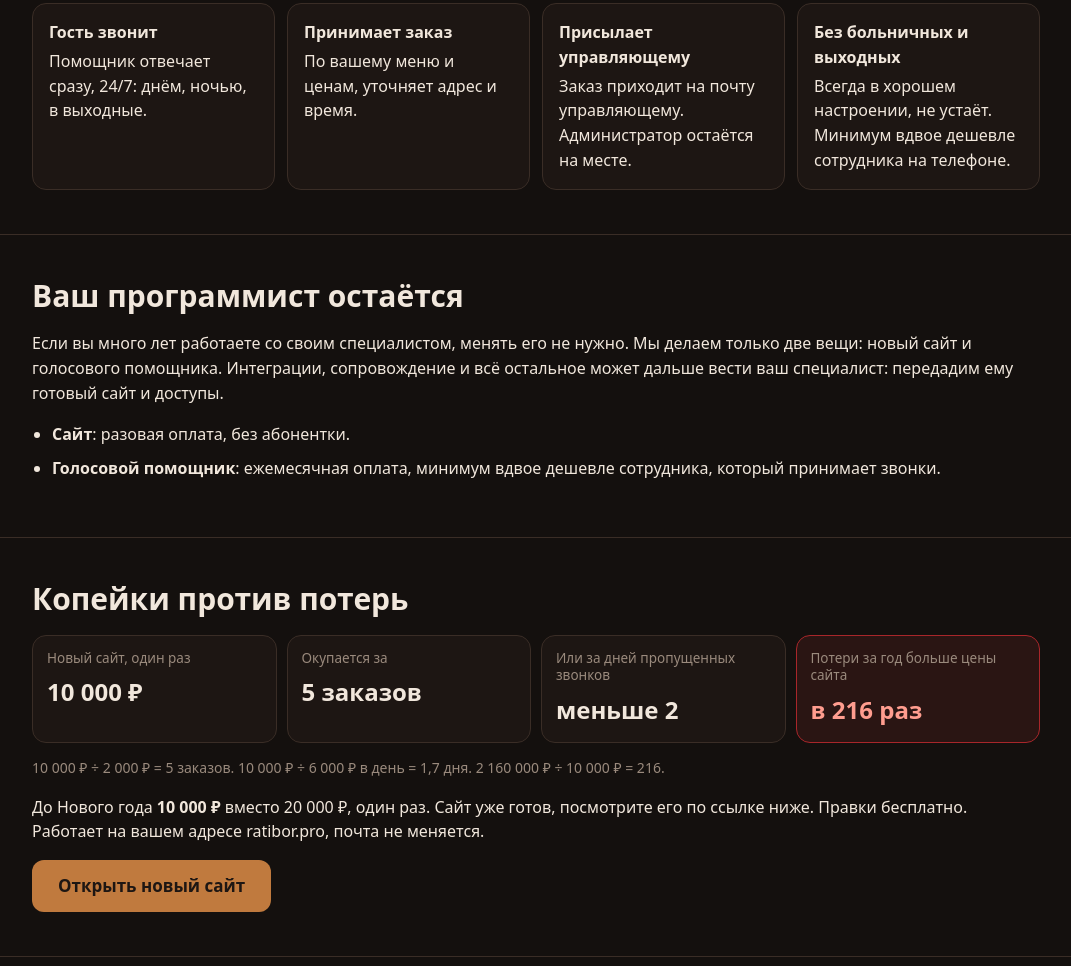
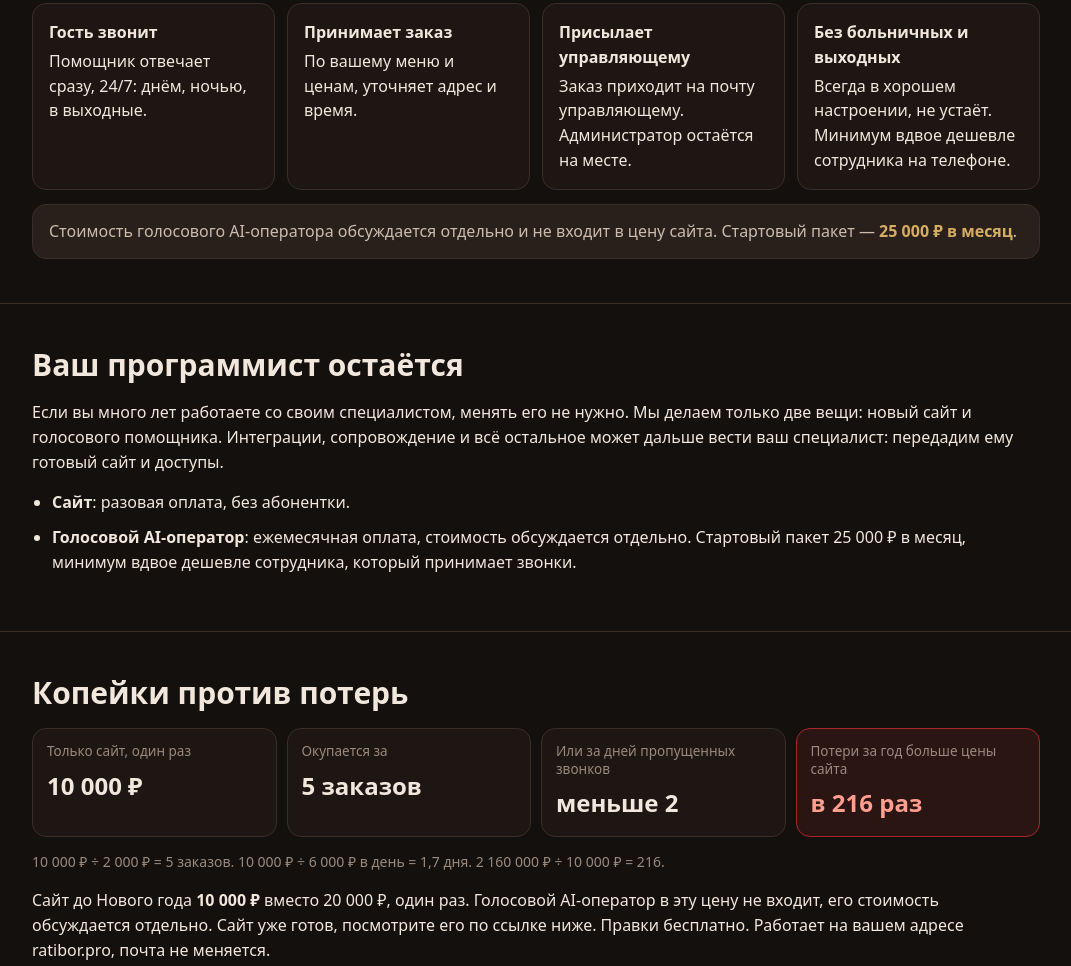
Before and after one commit to jacktassel2-sketch/ratibor-demo, a plain HTML site: page index.html in a window 1280 px wide. Shown: the part 1783-2749 px from the top of the page, without its empty margins (104-1175 px from the left). Drawn offline with Linux system fonts and the light colour scheme.

Commit message:
Ратибор: цена голосового AI-оператора отдельно, стартовый пакет 25 000 ₽/мес
Co-Authored-By: Claude Opus 5.5 <noreply@anthropic.com>

```diff
--- a/index.html
+++ b/index.html
@@ -60,6 +60,7 @@ footer a{color:var(--ink2)}
 .gains b{color:var(--ok)}
 @media (max-width:860px){.gains{grid-template-columns:1fr 1fr}}
 @media (max-width:600px){.gains{grid-template-columns:1fr;gap:8px}.gains li{display:flex;align-items:baseline;gap:12px;padding:12px 14px}.gains li:before{margin:0;font-size:22px;flex:none}}
+.price-voice{margin:14px 0 0;background:var(--card2);border:1px solid var(--line);border-radius:14px;padding:14px 16px;color:var(--ink2)}.price-voice b{color:var(--gold)}
 </style>
 </head>
 <body>
@@ -140,6 +141,7 @@ footer a{color:var(--ink2)}
       <li><b>Присылает управляющему</b>Заказ приходит на почту управляющему. Администратор остаётся на месте.</li>
       <li><b>Без больничных и выходных</b>Всегда в хорошем настроении, не устаёт. Минимум вдвое дешевле сотрудника на телефоне.</li>
     </ol>
+    <p class="price-voice">Стоимость голосового AI-оператора обсуждается отдельно и не входит в цену сайта. Стартовый пакет — <b>25 000 ₽ в месяц</b>.</p>
   </div>
 </section>
 
@@ -149,7 +151,7 @@ footer a{color:var(--ink2)}
     <p>Если вы много лет работаете со своим специалистом, менять его не нужно. Мы делаем только две вещи: новый сайт и голосового помощника. Интеграции, сопровождение и всё остальное может дальше вести ваш специалист: передадим ему готовый сайт и доступы.</p>
     <ul>
       <li><b>Сайт</b>: разовая оплата, без абонентки.</li>
-      <li><b>Голосовой помощник</b>: ежемесячная оплата, минимум вдвое дешевле сотрудника, который принимает звонки.</li>
+      <li><b>Голосовой AI-оператор</b>: ежемесячная оплата, стоимость обсуждается отдельно. Стартовый пакет 25 000 ₽ в месяц, минимум вдвое дешевле сотрудника, который принимает звонки.</li>
     </ul>
   </div>
 </section>
@@ -158,13 +160,13 @@ footer a{color:var(--ink2)}
   <div class="wrap">
     <h2>Копейки против потерь</h2>
     <div class="loss roi">
-      <div><span>Новый сайт, один раз</span><b>10 000 ₽</b></div>
+      <div><span>Только сайт, один раз</span><b>10 000 ₽</b></div>
       <div><span>Окупается за</span><b>5 заказов</b></div>
       <div><span>Или за дней пропущенных звонков</span><b>меньше 2</b></div>
       <div class="hl"><span>Потери за год больше цены сайта</span><b>в 216 раз</b></div>
     </div>
     <p class="note">10 000 ₽ ÷ 2 000 ₽ = 5 заказов. 10 000 ₽ ÷ 6 000 ₽ в день = 1,7 дня. 2 160 000 ₽ ÷ 10 000 ₽ = 216.</p>
-    <p>До Нового года <b>10 000 ₽</b> вместо 20 000 ₽, один раз. Сайт уже готов, посмотрите его по ссылке ниже. Правки бесплатно. Работает на вашем адресе ratibor.pro, почта не меняется.</p>
+    <p>Сайт до Нового года <b>10 000 ₽</b> вместо 20 000 ₽, один раз. Голосовой AI-оператор в эту цену не входит, его стоимость обсуждается отдельно. Сайт уже готов, посмотрите его по ссылке ниже. Правки бесплатно. Работает на вашем адресе ratibor.pro, почта не меняется.</p>
 
     <a class="cta" href="demo/">Открыть новый сайт</a>
   </div>
```
